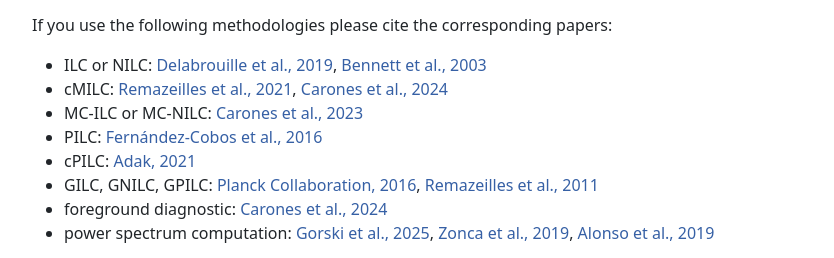
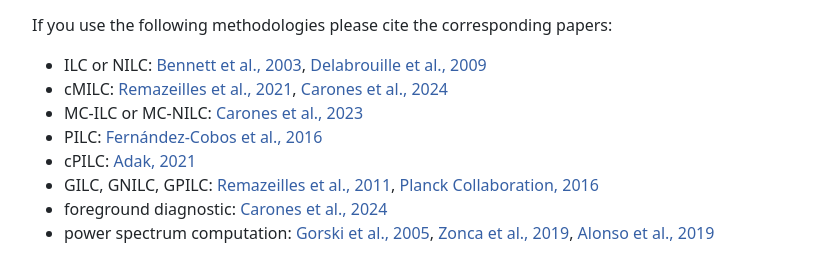
Before and after one commit to alecarones/broom, a plain HTML site: page docs/broom.html in a window 1280 px wide. Shown: the part 1562-1820 px from the top of the page, without its empty margins (368-1202 px from the left). Drawn offline with Linux system fonts and the light colour scheme.

Commit message:
Update docs

```diff
--- a/docs/broom.html
+++ b/docs/broom.html
@@ -147,14 +147,14 @@ sudo apt install build-essential python3-dev libfftw3-dev libcfitsio-dev
 <p>If you use the following methodologies please cite the corresponding papers:</p>
 
 <ul>
-<li>ILC or NILC: <a href="https://arxiv.org/abs/0807.0773">Delabrouille et al., 2019</a>, <a href="https://arxiv.org/abs/astro-ph/0302207">Bennett et al., 2003</a></li>
+<li>ILC or NILC: <a href="https://arxiv.org/abs/astro-ph/0302207">Bennett et al., 2003</a>, <a href="https://arxiv.org/abs/0807.0773">Delabrouille et al., 2009</a></li>
 <li>cMILC: <a href="https://arxiv.org/abs/2006.08628">Remazeilles et al., 2021</a>, <a href="https://arxiv.org/abs/2402.17579">Carones et al., 2024</a></li>
 <li>MC-ILC or MC-NILC: <a href="https://arxiv.org/abs/2212.04456">Carones et al., 2023</a></li>
 <li>PILC: <a href="https://arxiv.org/abs/1601.01515">Fernández-Cobos et al., 2016</a></li>
 <li>cPILC: <a href="https://arxiv.org/abs/2104.13778">Adak, 2021</a></li>
-<li>GILC, GNILC, GPILC: <a href="https://arxiv.org/abs/1605.09387">Planck Collaboration, 2016</a>, <a href="https://arxiv.org/abs/1103.1166">Remazeilles et al., 2011</a></li>
+<li>GILC, GNILC, GPILC: <a href="https://arxiv.org/abs/1103.1166">Remazeilles et al., 2011</a>, <a href="https://arxiv.org/abs/1605.09387">Planck Collaboration, 2016</a></li>
 <li>foreground diagnostic: <a href="https://arxiv.org/abs/2402.17579">Carones et al., 2024</a></li>
-<li>power spectrum computation: <a href="https://arxiv.org/abs/astro-ph/0409513">Gorski et al., 2025</a>, <a href="https://ui.adsabs.harvard.edu/abs/2019JOSS....4.1298Z/abstract">Zonca et al., 2019</a>, <a href="https://arxiv.org/abs/1809.09603">Alonso et al., 2019</a></li>
+<li>power spectrum computation: <a href="https://arxiv.org/abs/astro-ph/0409513">Gorski et al., 2005</a>, <a href="https://ui.adsabs.harvard.edu/abs/2019JOSS....4.1298Z/abstract">Zonca et al., 2019</a>, <a href="https://arxiv.org/abs/1809.09603">Alonso et al., 2019</a></li>
 </ul>
 
 <h3 id="dependencies">📦 Dependencies</h3>
@@ -247,14 +247,14 @@ sudo apt install build-essential python3-dev libfftw3-dev libcfitsio-dev
 </span><span id="L-70"><a href="#L-70"><span class="linenos"> 70</span></a>
 </span><span id="L-71"><a href="#L-71"><span class="linenos"> 71</span></a><span class="sd">If you use the following methodologies please cite the corresponding papers:</span>
 </span><span id="L-72"><a href="#L-72"><span class="linenos"> 72</span></a>
-</span><span id="L-73"><a href="#L-73"><span class="linenos"> 73</span></a><span class="sd">- ILC or NILC: [Delabrouille et al., 2019](https://arxiv.org/abs/0807.0773), [Bennett et al., 2003](https://arxiv.org/abs/astro-ph/0302207)</span>
+</span><span id="L-73"><a href="#L-73"><span class="linenos"> 73</span></a><span class="sd">- ILC or NILC: [Bennett et al., 2003](https://arxiv.org/abs/astro-ph/0302207), [Delabrouille et al., 2009](https://arxiv.org/abs/0807.0773)</span>
 </span><span id="L-74"><a href="#L-74"><span class="linenos"> 74</span></a><span class="sd">- cMILC: [Remazeilles et al., 2021](https://arxiv.org/abs/2006.08628), [Carones et al., 2024](https://arxiv.org/abs/2402.17579)</span>
 </span><span id="L-75"><a href="#L-75"><span class="linenos"> 75</span></a><span class="sd">- MC-ILC or MC-NILC: [Carones et al., 2023](https://arxiv.org/abs/2212.04456)</span>
 </span><span id="L-76"><a href="#L-76"><span class="linenos"> 76</span></a><span class="sd">- PILC: [Fernández-Cobos et al., 2016](https://arxiv.org/abs/1601.01515)</span>
 </span><span id="L-77"><a href="#L-77"><span class="linenos"> 77</span></a><span class="sd">- cPILC: [Adak, 2021](https://arxiv.org/abs/2104.13778)</span>
-</span><span id="L-78"><a href="#L-78"><span class="linenos"> 78</span></a><span class="sd">- GILC, GNILC, GPILC: [Planck Collaboration, 2016](https://arxiv.org/abs/1605.09387), [Remazeilles et al., 2011](https://arxiv.org/abs/1103.1166)</span>
+</span><span id="L-78"><a href="#L-78"><span class="linenos"> 78</span></a><span class="sd">- GILC, GNILC, GPILC: [Remazeilles et al., 2011](https://arxiv.org/abs/1103.1166), [Planck Collaboration, 2016](https://arxiv.org/abs/1605.09387)</span>
 </span><span id="L-79"><a href="#L-79"><span class="linenos"> 79</span></a><span class="sd">- foreground diagnostic: [Carones et al., 2024](https://arxiv.org/abs/2402.17579)</span>
-</span><span id="L-80"><a href="#L-80"><span class="linenos"> 80</span></a><span class="sd">- power spectrum computation: [Gorski et al., 2025](https://arxiv.org/abs/astro-ph/0409513), [Zonca et al., 2019](https://ui.adsabs.harvard.edu/abs/2019JOSS....4.1298Z/abstract), [Alonso et al., 2019](https://arxiv.org/abs/1809.09603)</span>
+</span><span id="L-80"><a href="#L-80"><span class="linenos"> 80</span></a><span class="sd">- power spectrum computation: [Gorski et al., 2005](https://arxiv.org/abs/astro-ph/0409513), [Zonca et al., 2019](https://ui.adsabs.harvard.edu/abs/2019JOSS....4.1298Z/abstract), [Alonso et al., 2019](https://arxiv.org/abs/1809.09603)</span>
 </span><span id="L-81"><a href="#L-81"><span class="linenos"> 81</span></a>
 </span><span id="L-82"><a href="#L-82"><span class="linenos"> 82</span></a><span class="sd">### 📦 Dependencies</span>
 </span><span id="L-83"><a href="#L-83"><span class="linenos"> 83</span></a>
```
